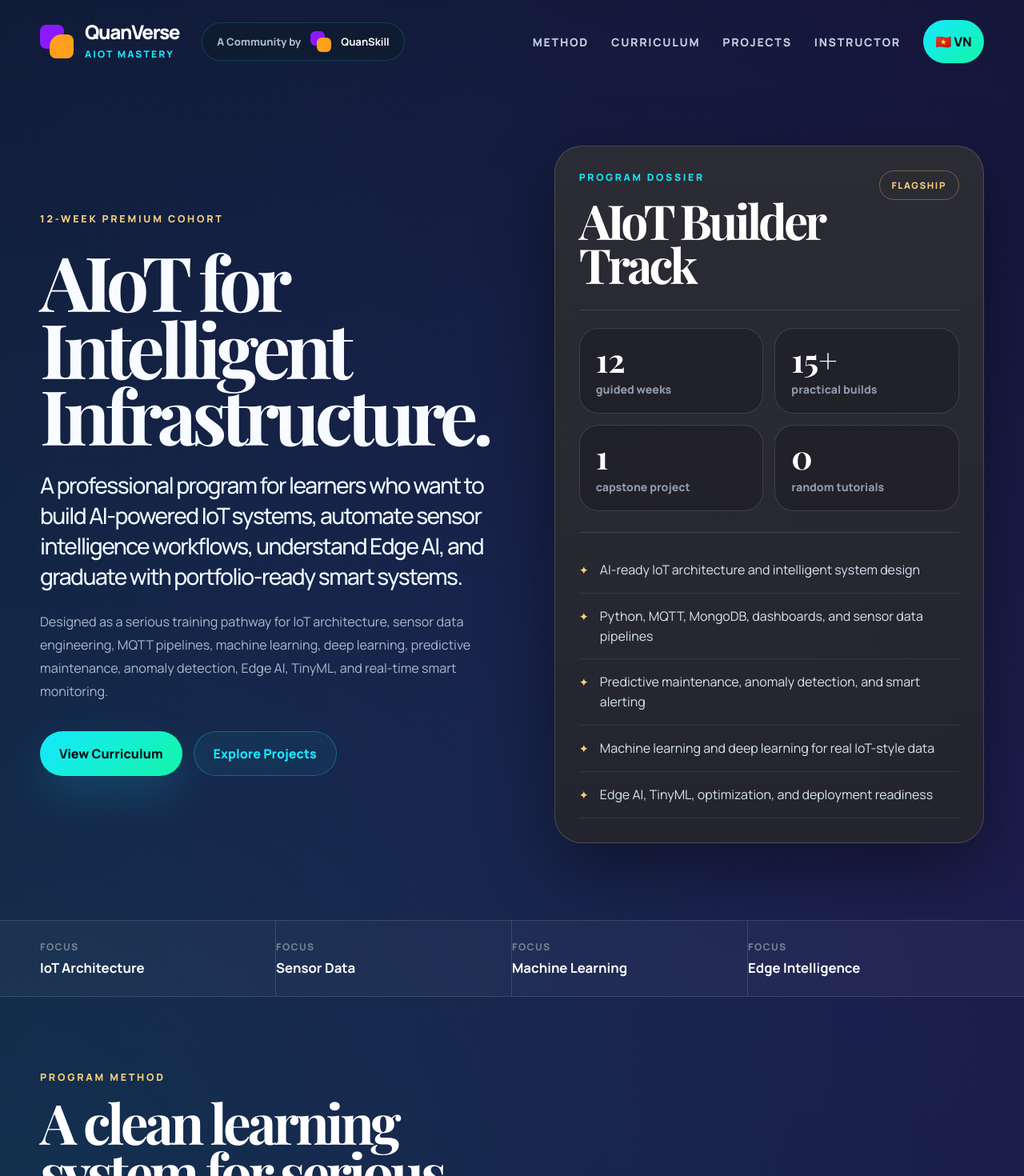
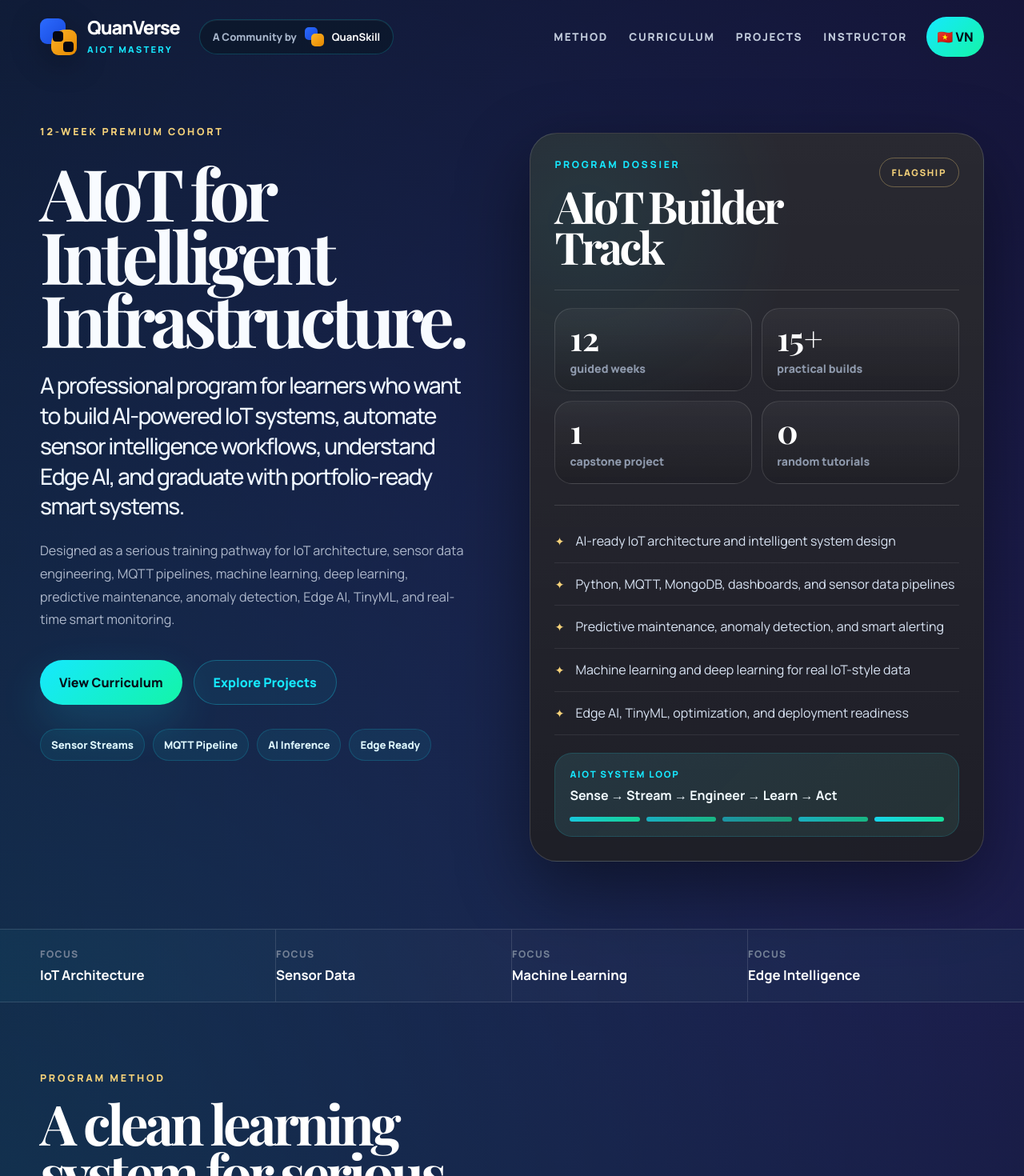
Before and after one commit to mishrasundaram/aiot-premium-course-webapp, a Next.js app: page / in a window 1280 px wide. Shown: the top 1470 px of the page at 80% size. Built offline with nearby package versions, Linux system fonts and the light colour scheme.

Commit message:
Refine AIoT logo spacing and premium UI polish

```diff
--- a/app/globals.css
+++ b/app/globals.css
@@ -824,3 +824,335 @@ main {
     flex-direction: column;
   }
 }
+
+/* ================================
+   Premium AIoT refinement pass
+   Cleaner logo, tighter hero, unique AIoT detail
+================================ */
+
+/* reduce page clutter and fix empty top feeling */
+.site-header {
+  min-height: 92px;
+}
+
+.hero {
+  min-height: auto;
+  padding-top: 64px;
+  padding-bottom: 84px;
+  align-items: start;
+}
+
+/* cleaner QuanVerse logo treatment */
+.qv-brand {
+  gap: 24px;
+}
+
+.qv-main {
+  gap: 13px;
+}
+
+.qv-mark {
+  width: 46px;
+  height: 46px;
+  position: relative;
+  filter: drop-shadow(0 10px 18px rgba(0, 0, 0, 0.28));
+}
+
+.qv-mark-blue,
+.qv-mark-gold {
+  width: 32px;
+  height: 32px;
+  border-radius: 9px;
+}
+
+.qv-mark-blue {
+  left: 0;
+  top: 0;
+  background: linear-gradient(135deg, #2c6bff 0%, #1748db 100%);
+  border-bottom-right-radius: 18px;
+}
+
+.qv-mark-gold {
+  right: 0;
+  bottom: 0;
+  background: linear-gradient(135deg, #ffb327 0%, #e48800 100%);
+  border-top-left-radius: 18px;
+}
+
+.qv-mark::after {
+  content: "";
+  position: absolute;
+  width: 13px;
+  height: 13px;
+  left: 16px;
+  top: 16px;
+  border-radius: 4px;
+  background: #050711;
+  box-shadow: 13px 13px 0 #050711;
+}
+
+.qv-title {
+  font-size: 1.46rem;
+  letter-spacing: -0.045em;
+}
+
+.qv-subtitle {
+  color: var(--cyan);
+  letter-spacing: 0.2em;
+  font-size: 0.7rem;
+}
+
+/* make community pill neat, not heavy */
+.qv-community {
+  height: 44px;
+  padding: 0 16px;
+  gap: 10px;
+  background: rgba(10, 23, 38, 0.64);
+  border-color: rgba(22, 232, 255, 0.2);
+  box-shadow: inset 0 1px 0 rgba(255,255,255,0.06);
+}
+
+.qv-community > span:first-child {
+  color: #a7b5ca;
+  font-weight: 800;
+}
+
+.qv-mini-mark {
+  width: 24px;
+  height: 24px;
+}
+
+.qv-mini-mark span {
+  width: 16px;
+  height: 16px;
+  border-radius: 5px;
+}
+
+.qv-mini-mark span:first-child {
+  background: linear-gradient(135deg, #2c6bff, #1748db);
+}
+
+.qv-mini-mark span:last-child {
+  background: linear-gradient(135deg, #ffb327, #e48800);
+}
+
+/* header balance */
+.header-actions {
+  gap: 24px;
+}
+
+.nav {
+  gap: 26px;
+  font-size: 0.84rem;
+  letter-spacing: 0.13em;
+}
+
+.language-toggle {
+  min-width: 72px;
+  height: 50px;
+}
+
+/* hero typography balance */
+.hero-title {
+  max-width: 700px;
+  font-size: clamp(4.6rem, 7vw, 7.45rem);
+}
+
+.hero-subtitle {
+  max-width: 680px;
+  margin-top: 26px;
+}
+
+.hero-note {
+  max-width: 690px;
+  margin-top: 22px;
+}
+
+/* new AIoT proof row fills the empty lower-left space cleanly */
+.hero-proof-row {
+  margin-top: 30px;
+  display: flex;
+  flex-wrap: wrap;
+  gap: 10px;
+  max-width: 700px;
+}
+
+.hero-proof-row span {
+  padding: 10px 13px;
+  border-radius: 999px;
+  color: #dff8ff;
+  background: rgba(22, 232, 255, 0.065);
+  border: 1px solid rgba(22, 232, 255, 0.16);
+  font-size: 0.82rem;
+  font-weight: 900;
+}
+
+/* dossier: cleaner, less dirty, more expensive */
+.program-dossier {
+  margin-top: 10px;
+  background:
+    radial-gradient(circle at 12% 12%, rgba(22,232,255,0.08), transparent 28%),
+    linear-gradient(180deg, rgba(255,255,255,0.078), rgba(255,255,255,0.032)),
+    rgba(24, 24, 30, 0.94);
+  border-color: rgba(255,255,255,0.14);
+}
+
+.dossier-title {
+  font-size: clamp(2.85rem, 4.35vw, 4.45rem);
+}
+
+.dossier-grid {
+  gap: 12px;
+}
+
+.dossier-stat {
+  min-height: 88px;
+  padding: 18px;
+  border-radius: 22px;
+  background: linear-gradient(180deg, rgba(255,255,255,0.045), rgba(0,0,0,0.12));
+}
+
+.dossier-list li {
+  padding: 14px 0;
+}
+
+/* unique AIoT flow block */
+.dossier-flow {
+  margin-top: 22px;
+  padding: 18px;
+  border-radius: 22px;
+  background:
+    linear-gradient(135deg, rgba(22,232,255,0.08), rgba(19,245,167,0.055)),
+    rgba(255,255,255,0.035);
+  border: 1px solid rgba(22,232,255,0.15);
+}
+
+.dossier-flow small {
+  display: block;
+  margin-bottom: 8px;
+  color: var(--cyan);
+  font-size: 0.72rem;
+  font-weight: 900;
+  letter-spacing: 0.16em;
+  text-transform: uppercase;
+}
+
+.dossier-flow strong {
+  display: block;
+  color: #f2fbff;
+  font-size: 1rem;
+  line-height: 1.45;
+}
+
+.flow-dots {
+  margin-top: 15px;
+  display: grid;
+  grid-template-columns: repeat(5, 1fr);
+  gap: 8px;
+}
+
+.flow-dots span {
+  height: 6px;
+  border-radius: 999px;
+  background: linear-gradient(90deg, var(--cyan), var(--green));
+  opacity: 0.82;
+}
+
+.flow-dots span:nth-child(2) { opacity: 0.68; }
+.flow-dots span:nth-child(3) { opacity: 0.54; }
+.flow-dots span:nth-child(4) { opacity: 0.68; }
+.flow-dots span:nth-child(5) { opacity: 0.9; }
+
+/* more premium strip */
+.strip {
+  background:
+    linear-gradient(90deg, rgba(22,232,255,0.045), rgba(255,255,255,0.025), rgba(19,245,167,0.035));
+}
+
+.strip-item {
+  padding: 22px 0;
+}
+
+/* section rhythm */
+.section {
+  padding: 86px 0;
+}
+
+.section-header {
+  gap: 48px;
+}
+
+/* cleaner cards */
+.pillar,
+.project-card,
+.faq-item,
+.outcome-card,
+.chapter-row,
+.arch-row {
+  background:
+    linear-gradient(180deg, rgba(255,255,255,0.065), rgba(255,255,255,0.028));
+  border-color: rgba(255,255,255,0.105);
+}
+
+/* curriculum rows feel less crowded */
+.chapter-row {
+  padding: 22px;
+  grid-template-columns: 70px 0.52fr 1.06fr 0.76fr;
+}
+
+.chapter-week {
+  width: 52px;
+  height: 52px;
+  border-radius: 16px;
+}
+
+/* mobile logo/header fix */
+@media (max-width: 760px) {
+  .site-header {
+    min-height: 78px;
+  }
+
+  .qv-mark {
+    width: 40px;
+    height: 40px;
+  }
+
+  .qv-mark-blue,
+  .qv-mark-gold {
+    width: 28px;
+    height: 28px;
+  }
+
+  .qv-mark::after {
+    width: 11px;
+    height: 11px;
+    left: 14px;
+    top: 14px;
+    box-shadow: 11px 11px 0 #050711;
+  }
+
+  .qv-title {
+    font-size: 1.12rem;
+  }
+
+  .qv-subtitle {
+    font-size: 0.58rem;
+    letter-spacing: 0.15em;
+  }
+
+  .hero {
+    padding-top: 46px;
+  }
+
+  .hero-proof-row {
+    margin-top: 24px;
+  }
+
+  .program-dossier {
+    margin-top: 0;
+  }
+
+  .chapter-row {
+    grid-template-columns: 1fr;
+  }
+}
--- a/app/page.tsx
+++ b/app/page.tsx
@@ -341,6 +341,13 @@ export default function Home() {
               {t.secondary}
             </a>
           </div>
+
+          <div className="hero-proof-row">
+            <span>Sensor Streams</span>
+            <span>MQTT Pipeline</span>
+            <span>AI Inference</span>
+            <span>Edge Ready</span>
+          </div>
         </div>
 
         <aside className="program-dossier">
@@ -366,6 +373,20 @@ export default function Home() {
               <li key={item}>{item}</li>
             ))}
           </ul>
+
+          <div className="dossier-flow" aria-label="AIoT learning flow">
+            <div>
+              <small>AIoT System Loop</small>
+              <strong>Sense → Stream → Engineer → Learn → Act</strong>
+            </div>
+            <div className="flow-dots">
+              <span />
+              <span />
+              <span />
+              <span />
+              <span />
+            </div>
+          </div>
         </aside>
       </section>
 
```
